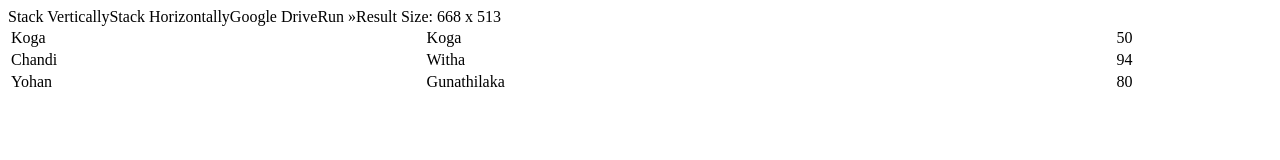
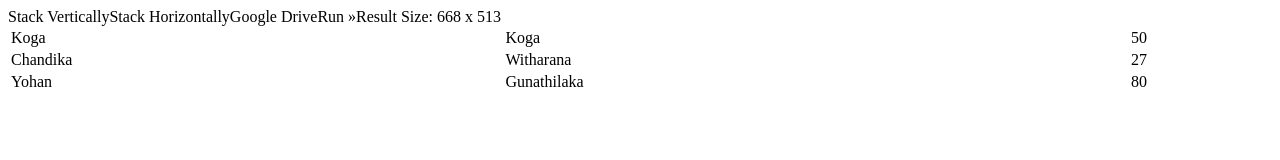
Before and after one commit to YohanKinG/869122cc587-Case, a plain HTML site: page Application/index.html in a window 1280 px wide. Drawn offline with Linux system fonts and the light colour scheme.

Commit message:
#mcm-chandika Name changed

```diff
--- a/Application/index.html
+++ b/Application/index.html
@@ -12,9 +12,9 @@ Stack VerticallyStack HorizontallyGoogle DriveRun »Result Size: 668 x 513
     <td>50</td>
   </tr>
   <tr>
-    <td>Chandi</td>
-    <td>Witha</td>
-    <td>94</td>
+    <td>Chandika</td>
+    <td>Witharana</td>
+    <td>27</td>
   </tr>
   <tr>
     <td>Yohan</td>
```
